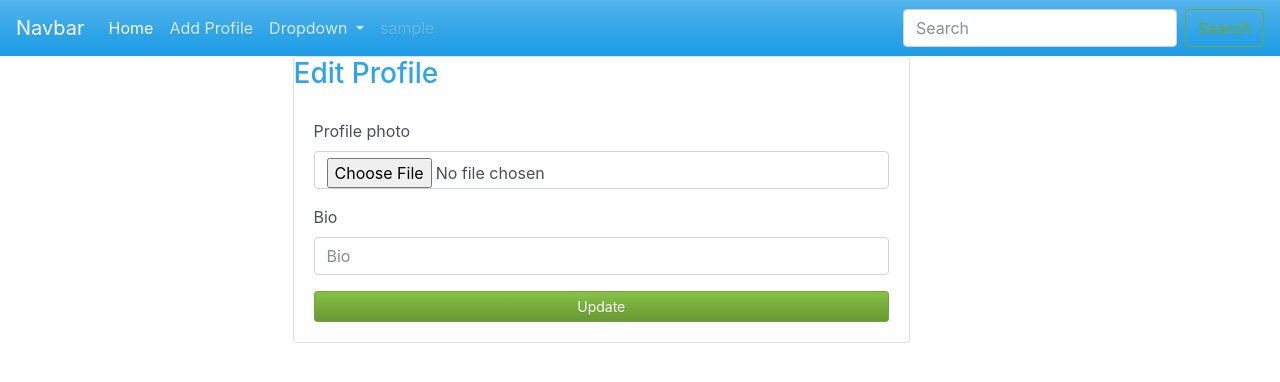
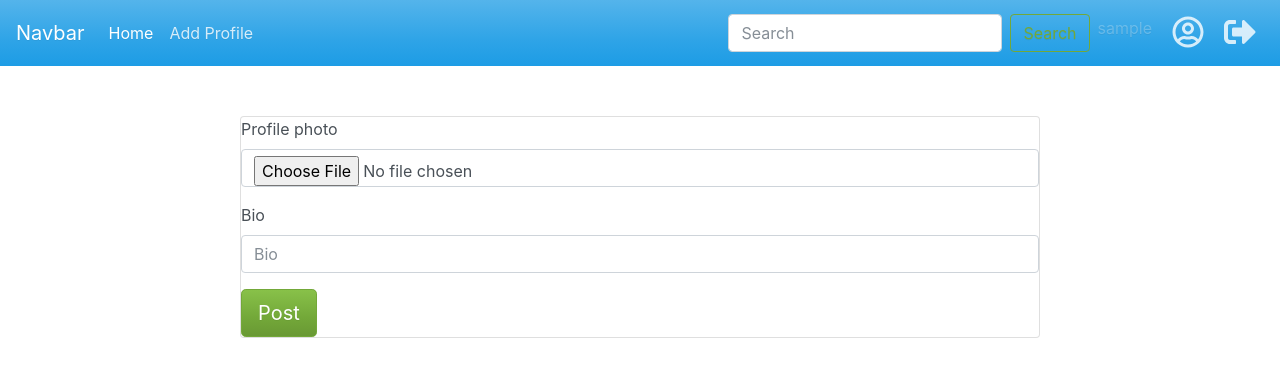
Before and after one commit to HassibIbrahim/Neighbour-watch, a Django app: a page that uses mtaa/templates/navbar.html in a window 1280 px wide. Shown: the top 382 px of the page. Run offline with Django 3.2, Linux system fonts and the light colour scheme; the visitor is signed in with stand-in values (Sample User, id 1); data comes from the database, SQL or seed files in the repository; some libraries are stand-ins or nearby versions.

Commit message:
Profile photo implemented okay

```diff
--- a/mtaa/templates/index.html
+++ b/mtaa/templates/index.html
@@ -10,7 +10,7 @@
 
 	<form class="" action="{% url 'search' %}">
 		<div class="form-group">
-			<input type="text" class="form-control" placeholder="Search Neighbourhood" name="search">
+			<input type="text" class="form-control" placeholder="Search Your Hood" name="search">
 
 		</div>
 
@@ -33,7 +33,7 @@
 						</div>
 					</div>
 					<hr>
-					<p>Population: {{hood.occupants_count}}</p>
+					<p>Population: {{hood.occupants_count}} {{ hood.join.count| floatformat }}</p>
 					<button class="four d-flex justify-content-end" style="float:right; padding:10px; margin:5px">
 						<a href="{% url 'join' hood.id %}">Join</a></button>
 				</div>
--- a/mtaa/templates/navbar.html
+++ b/mtaa/templates/navbar.html
@@ -1,5 +1,6 @@
 <!DOCTYPE html>
 <html lang="en">
+
 <head>
   <meta charset="UTF-8">
   <meta name="viewport" content="width=device-width, initial-scale=1.0">
@@ -20,28 +21,26 @@
       <li class="nav-item">
         <a class="nav-link" href="{% url 'edit_profile' %}">Add Profile</a>
       </li>
-      <li class="nav-item dropdown">
-        <a class="nav-link dropdown-toggle" href="#" id="navbarDropdown" role="button" data-toggle="dropdown" aria-haspopup="true" aria-expanded="false">
-          Dropdown
-        </a>
-        <div class="dropdown-menu" aria-labelledby="navbarDropdown">
-          <a class="dropdown-item" href="{% url 'create_post' %}">createpost</a>
-          <a class="dropdown-item" href="#">Another action</a>
-          <div class="dropdown-divider"></div>
-          <a class="dropdown-item" href="#">Something else here</a>
-        </div>
-      </li>
-      <li class="nav-item">
-        <a class="nav-link disabled" href="#">{{user}}</a>
-      </li>
     </ul>
     <form class="form-inline my-2 my-lg-0">
       <input class="form-control mr-sm-2" type="search" placeholder="Search" aria-label="Search">
       <button class="btn btn-outline-success my-2 my-sm-0" type="submit">Search</button>
     </form>
+    <ul class="navbar-nav">
+      <li class="nav-item">
+        <a class="nav-link disabled" href="#" title="User">{{user}}</a>
+      <li class="nav-item mx-1">
+        <a class="nav-link" href="/profile/" title="profile"><i class="far fa-user-circle fa-2x"></i></i></a>
+      </li>
+      <li class="nav-item">
+        <a class="nav-link" href="/logout" title="Logout"><i class="fas fa-sign-out-alt fa-2x"></i></i></a>
+      </li>
+    </ul>
   </div>
 </nav>
+
 <body>
 
 </body>
+
 </html>
--- a/mtaa/templates/profiles/edit_profile.html
+++ b/mtaa/templates/profiles/edit_profile.html
@@ -6,29 +6,13 @@
   <title>New Profile</title>
   {{form.media}}
 
- <div class="row container" style="padding-bottom:20px">
+<div class="card mx-auto" style="max-width:50rem; margin-top:50px;">
+  <form  action="{%url 'edit_profile'%}" method="post" enctype="multipart/form-data">
+    {%csrf_token%}
 
-   <div class="col-md-3" style="padding-top: 0px">
-
-
-   </div>
-  <div class="col-md-7">
-    <div class="card card-default">
-      <div class="card-heading">
-        <h3 class="">Edit Profile</h3>
-      </div>
-      <div class="card-body">
-        <form action="{% url 'edit_profile' %}" method="post">
-
-           {%csrf_token%}
-          {% bootstrap_form form %}
-          <button type="submit" class="btn btn-success btn-block btn-sm">Update</button>
+    {% bootstrap_form form%}
+    <input type="submit" class="btn btn-success btn-lg" value="Post">
   </form>
-      </div>
-    </div>
-  </div>
-  <div class="col-md-2"></div>
-
 </div>
    {% block scripts %}
   <script src="https://ajax.googleapis.com/ajax/libs/jquery/3.2.1/jquery.min.js"></script>
--- a/mtaa/views.py
+++ b/mtaa/views.py
@@ -23,7 +23,7 @@ def signup(request):
             current_user.is_active = False
             current_user.save()
             current_site = get_current_site(request)
-            mail_subject = 'Activate your MtaaHood Account.'
+            mail_subject = 'Activate your mtaani.com Account.'
             message = render_to_string('registration/acc_active_email.html', {
                 'user': current_user,
                 'domain': current_site.domain,
@@ -89,11 +89,10 @@ def new_business(request):
 
 @login_required(login_url='/accounts/login/')
 def profile(request):
-	'''
-	This view function will fetch a user's profile
-	'''
-	profile = Profile.objects.get(user = request.user)
-	return render(request,'profiles/profile.html',{"profile":profile})
+    profile = Profile.objects.get(user = request.user)
+    hoods = Hood.objects.filter(user = request.user).all()
+    business = Business.objects.filter(user = request.user).all()
+    return render(request,'profiles/profile.html',{"profile":profile,"hoods":hoods,"business": business})
 
 @login_required(login_url='/accounts/login/')
 def edit_profile(request):
```
Also changed, not shown: mtaa/templates/hoods/hood.html (+8 -8 lines), mtaa/templates/profiles/profile.html (+43 -5 lines), mtaa/templates/registration/login.html (+6 -11 lines), mtaa/templates/registration/signup.html (+11 -16 lines). Lines whose indentation alone changed are shown as unchanged.
